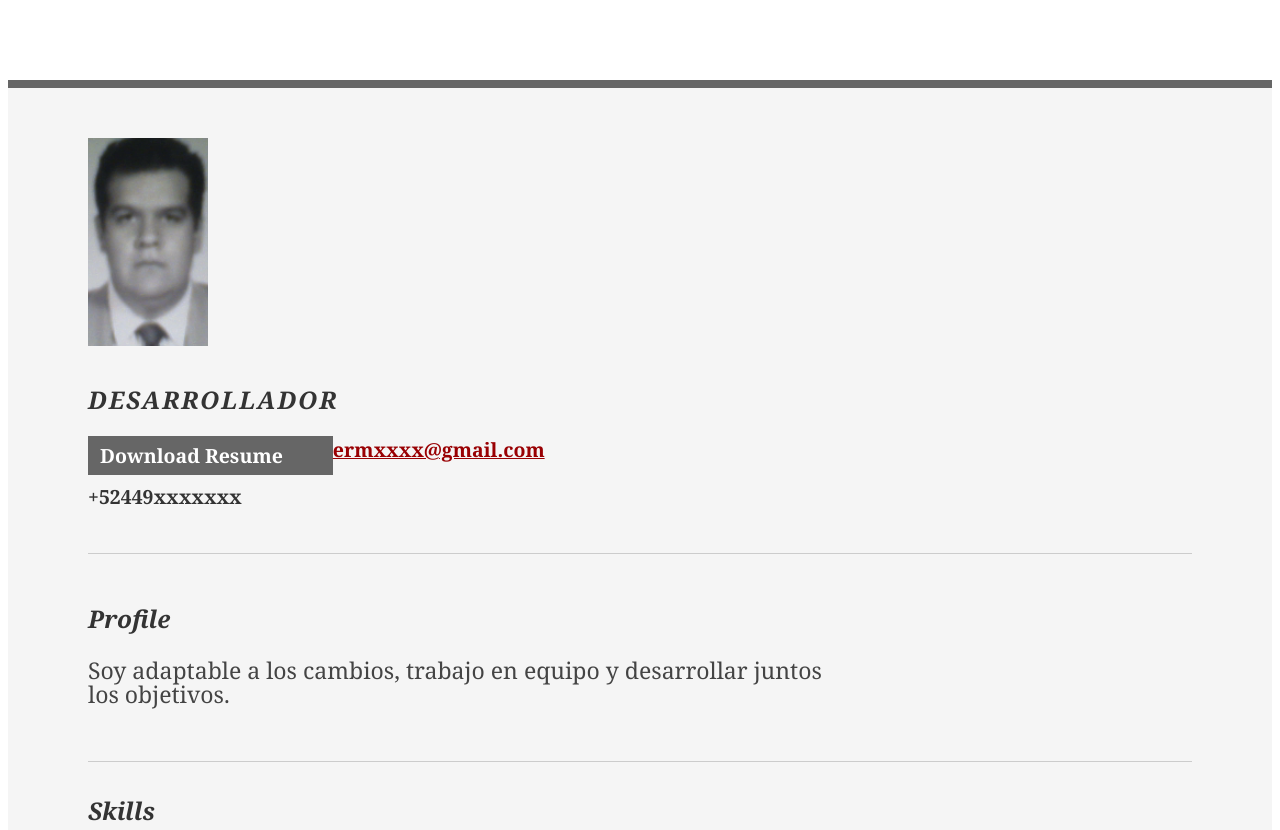
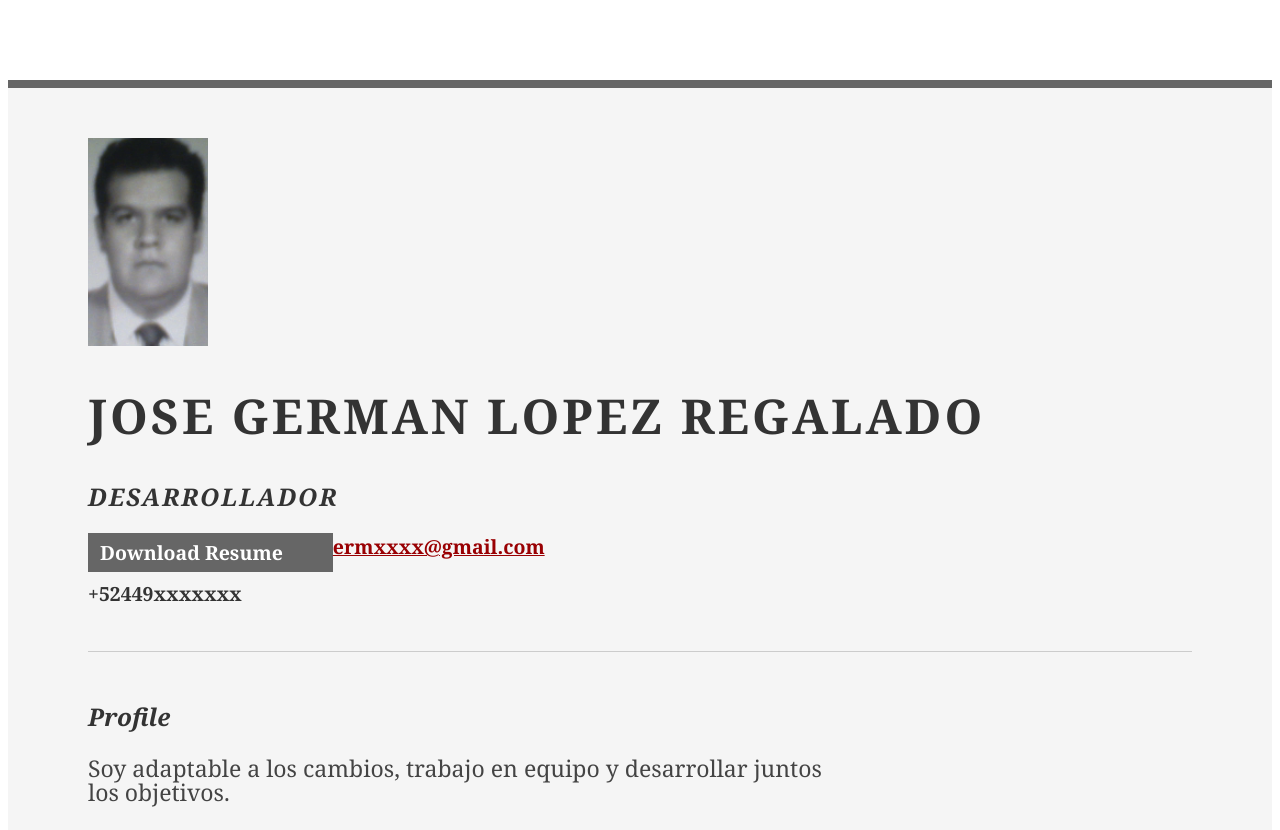
Before and after one commit to ermakmx/cv.ermakmx.io, a plain HTML site: page index.html in a window 1280 px wide. Shown: the top 830 px of the page. Drawn offline with Linux system fonts and the light colour scheme; a small style sheet from the web is missing.

Commit message:
4 commit

```diff
--- a/index.html
+++ b/index.html
@@ -25,7 +25,7 @@
 			<div class="yui-gc">
 
 				<div class="yui-u first">
-					<h1></h1>
+					<h1>Jose German Lopez Regalado</h1>
 					<h2>Desarrollador</h2>
 				</div>
 
```
